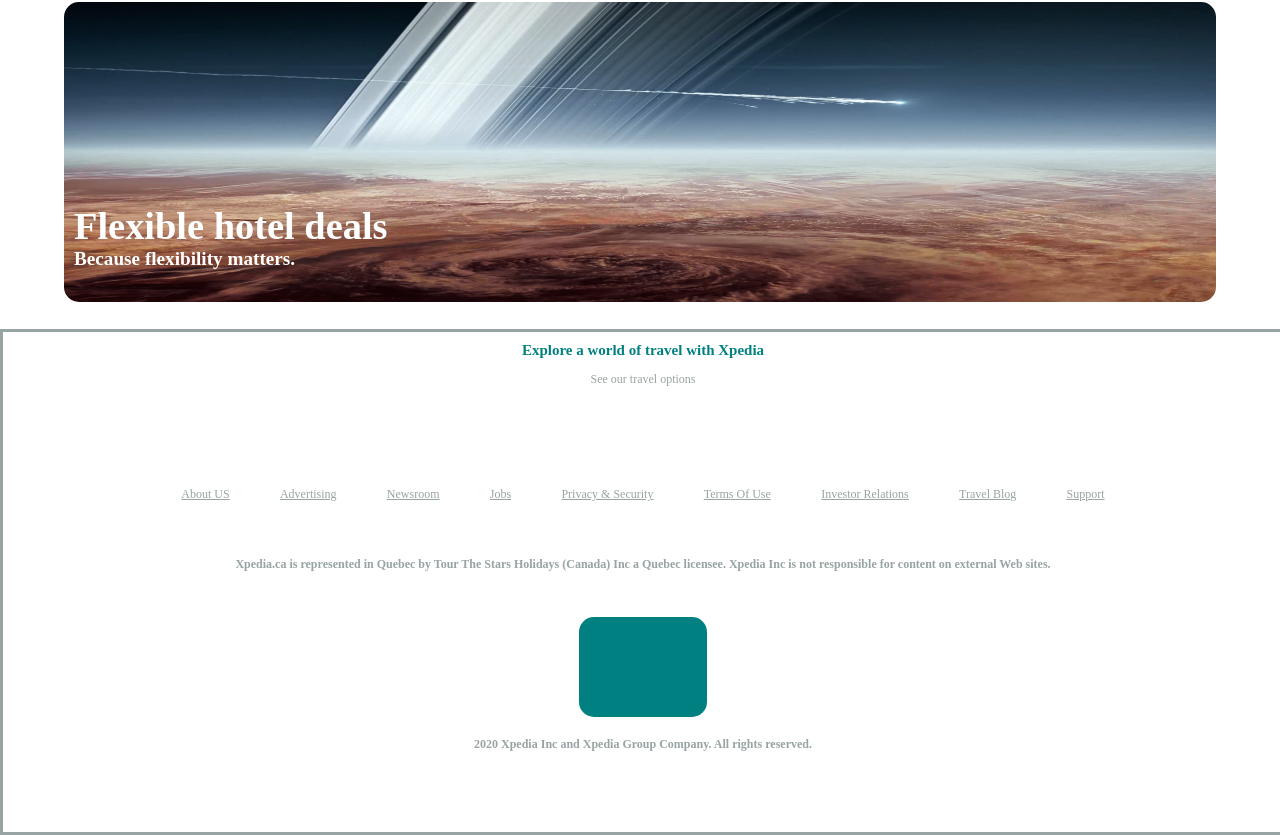
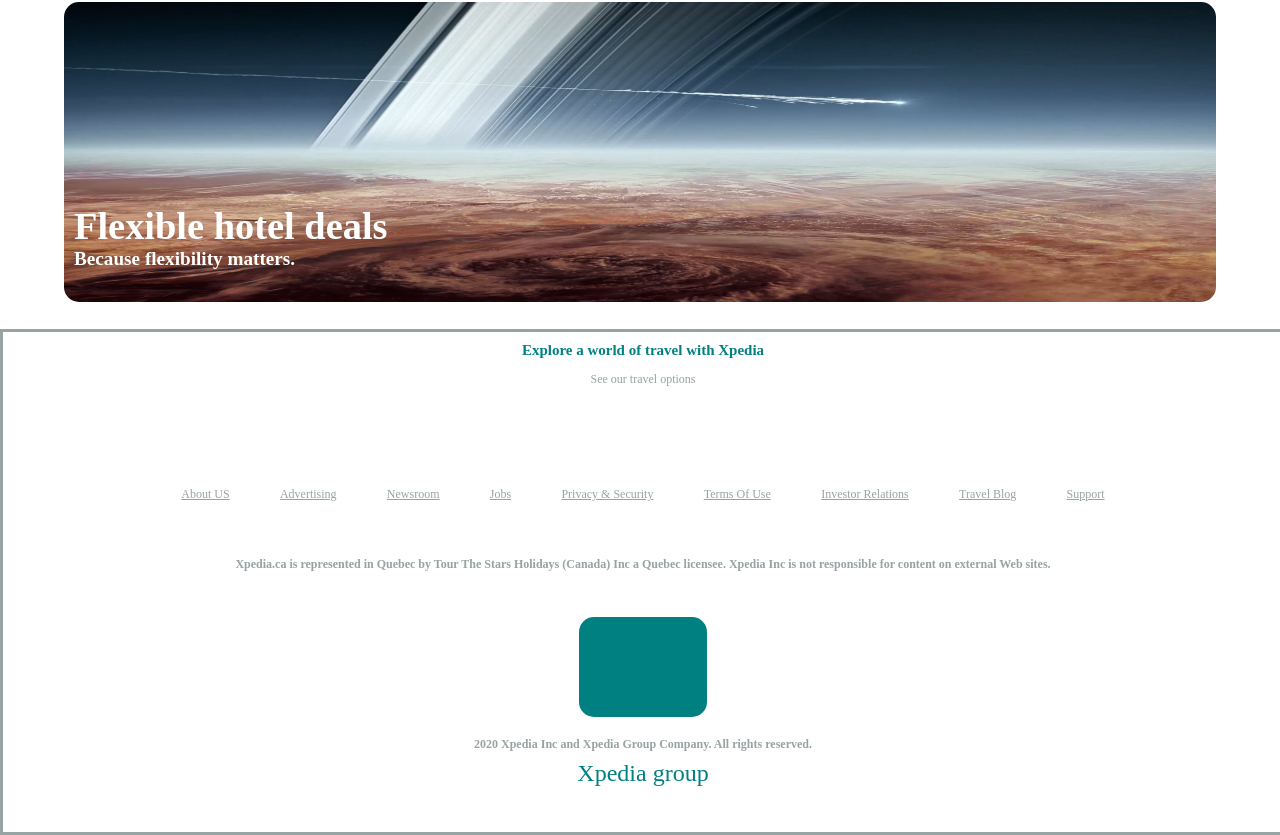
Before and after one commit to MikeTheFyke/Xpedia, a Vue app: page / in a window 1280 px wide. Shown: the part 2371-3206 px from the top of the page. Built offline with nearby package versions, Linux system fonts and the light colour scheme; a web font is replaced by a local one.

Commit message:
Added Xpedia Group link styles

```diff
--- a/src/components/Footer.vue
+++ b/src/components/Footer.vue
@@ -21,6 +21,7 @@
         <div id="External-Image-Link"></div>
         <div id="Footer-Copyright">
             <h1 id="Footer-Copyright-Text">2020 Xpedia Inc and Xpedia Group Company. All rights reserved.</h1>
+            <a href="/" id="XpediaGroup-Link">Xpedia group</a>
         </div>
     </div>
 </template>
@@ -112,4 +113,13 @@
     font-size: 12px;
 }
 
+#XpediaGroup-Link{
+    color: teal;
+    font-family: "Montserrat";
+    font-size: 24px;
+    outline: none;
+    text-decoration: none;
+    cursor: pointer;
+}
+
 </style>
```
